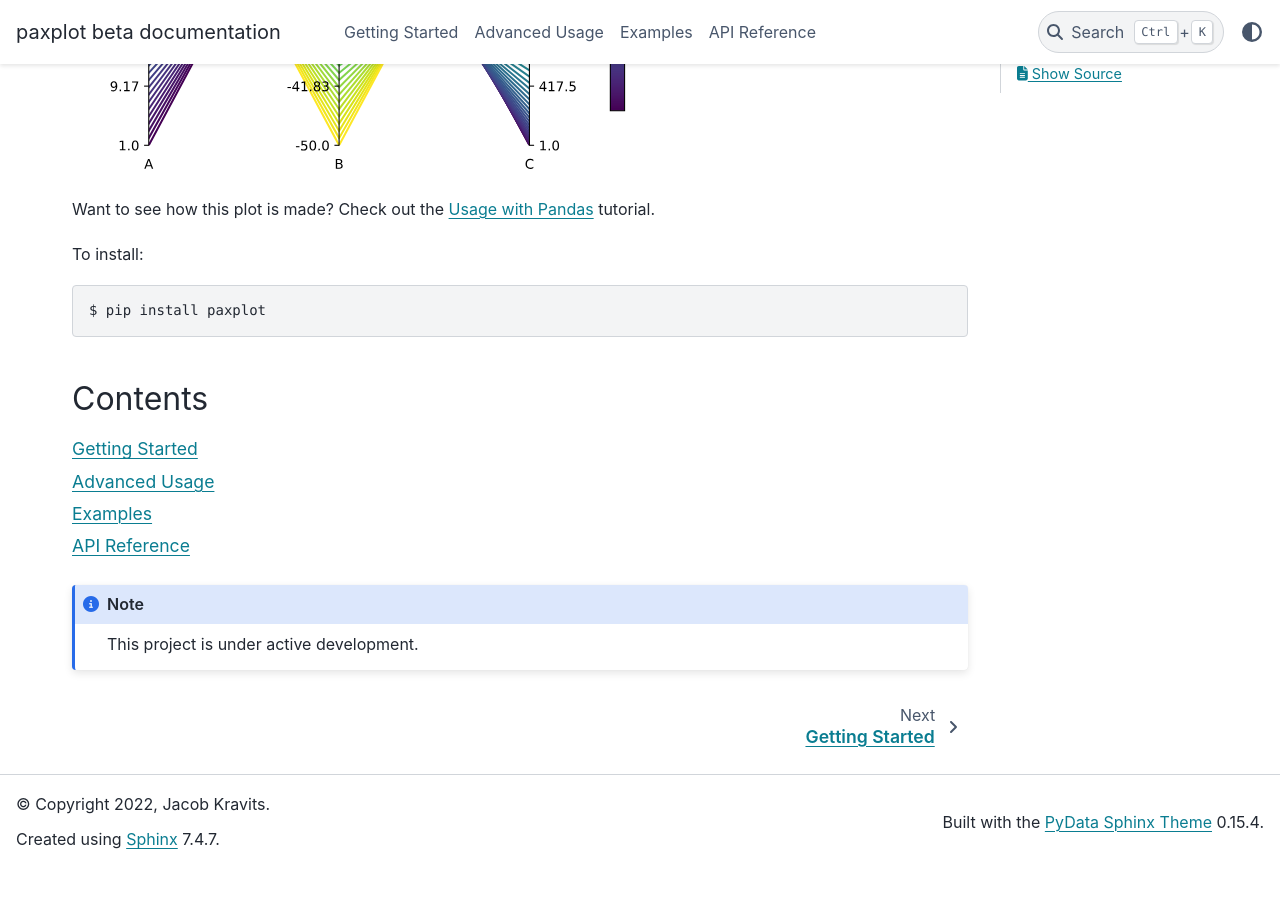
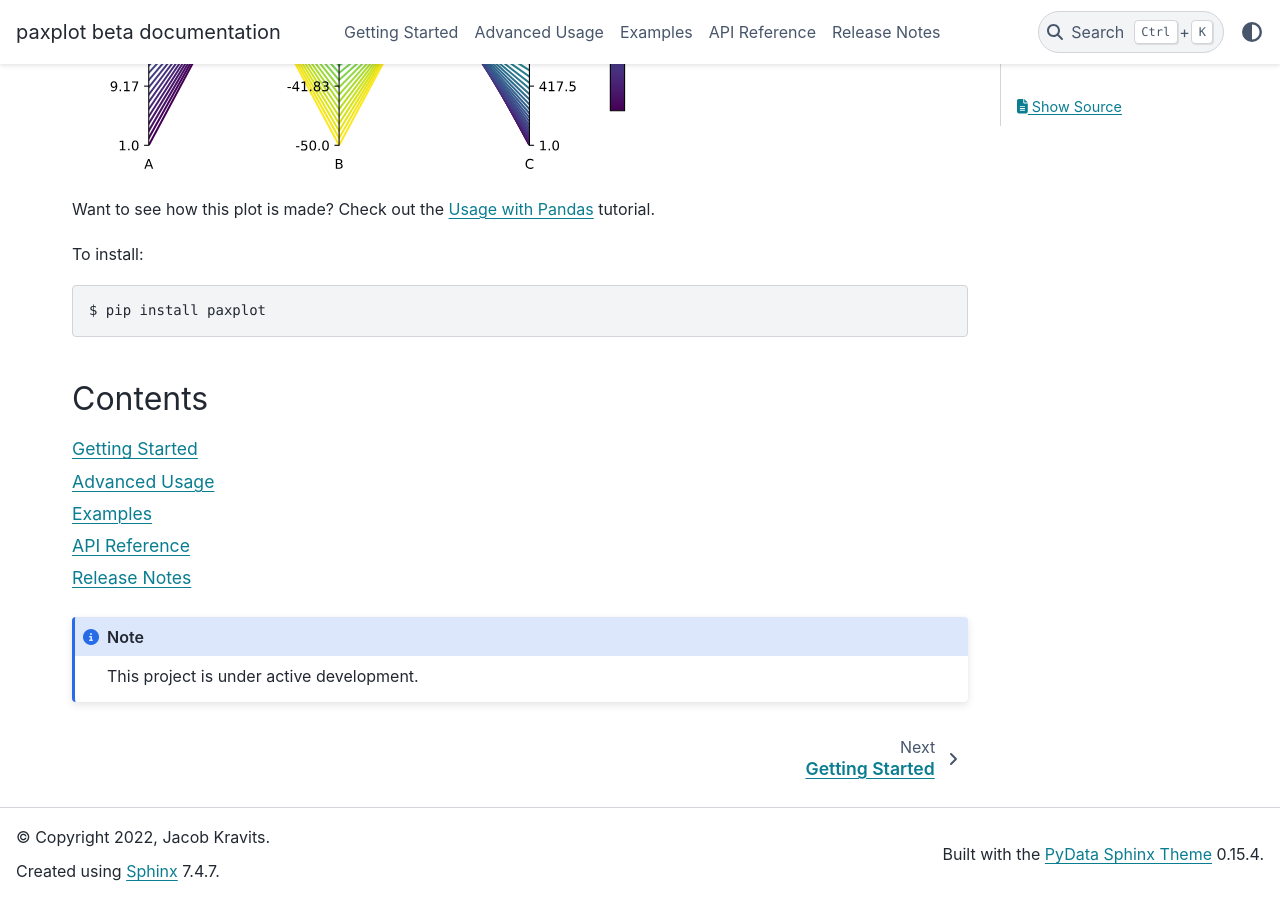
Before and after one commit to paxplot/paxplot, a Sphinx documentation site: the page built from docs/source/index.rst, in a window 1280 px wide and 900 px high, scrolled down 503 px. Built offline with Sphinx 7.4.7 and the PyData theme 0.15.4, drawn with Linux system fonts in a browser that asks for light colours; before the commit the page ends 1371 px from its top, so only the background shows below that.

Commit message:
Add release notes page

```diff
--- a/docs/source/index.rst
+++ b/docs/source/index.rst
@@ -23,6 +23,7 @@
    advanced_usage
    examples
    api
+   release
 
 .. note::
 
--- /dev/null
+++ b/docs/source/release.rst
@@ -0,0 +1,5 @@
+Release Notes
+=============
+
+Version 0.1.2 (beta)
+--------------------
```
